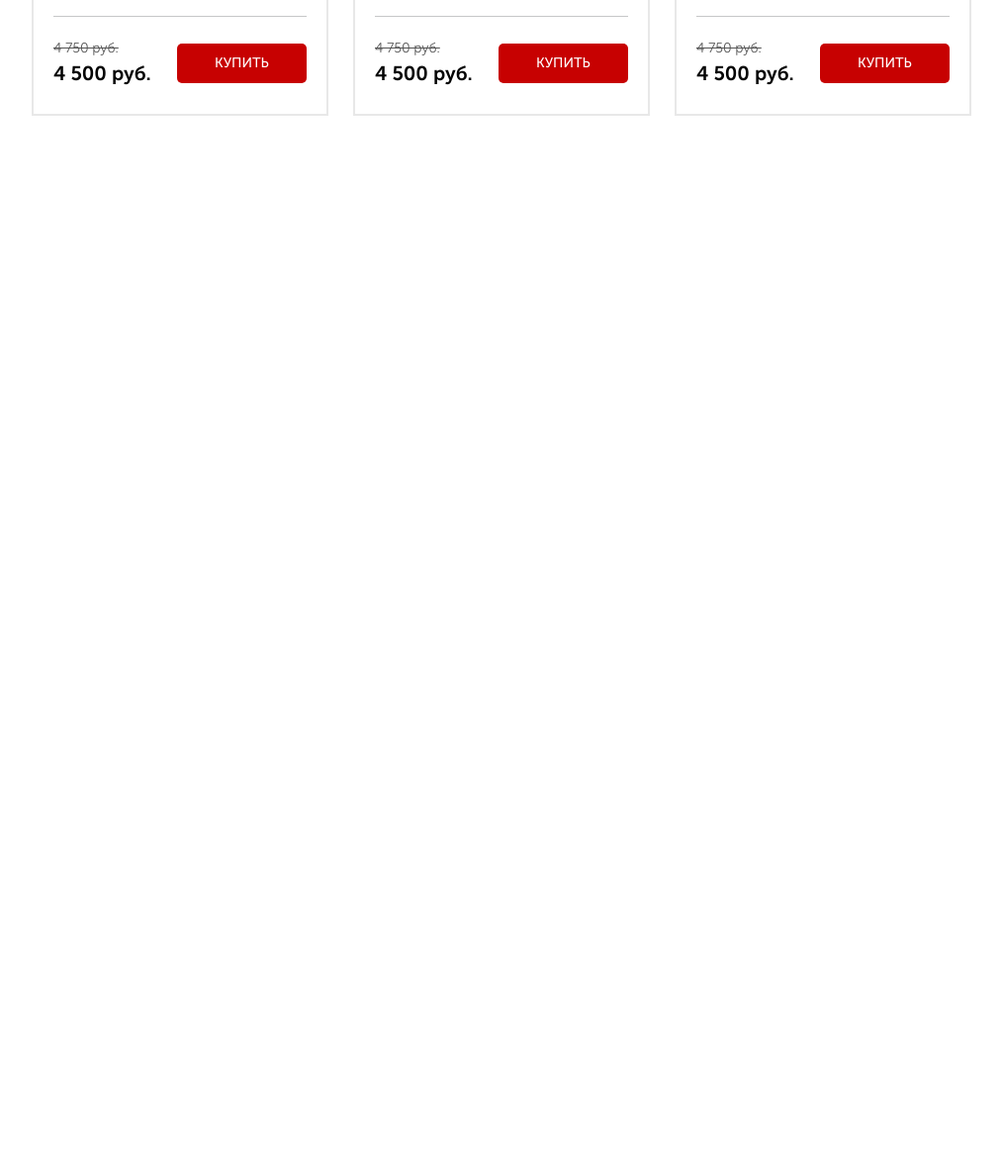
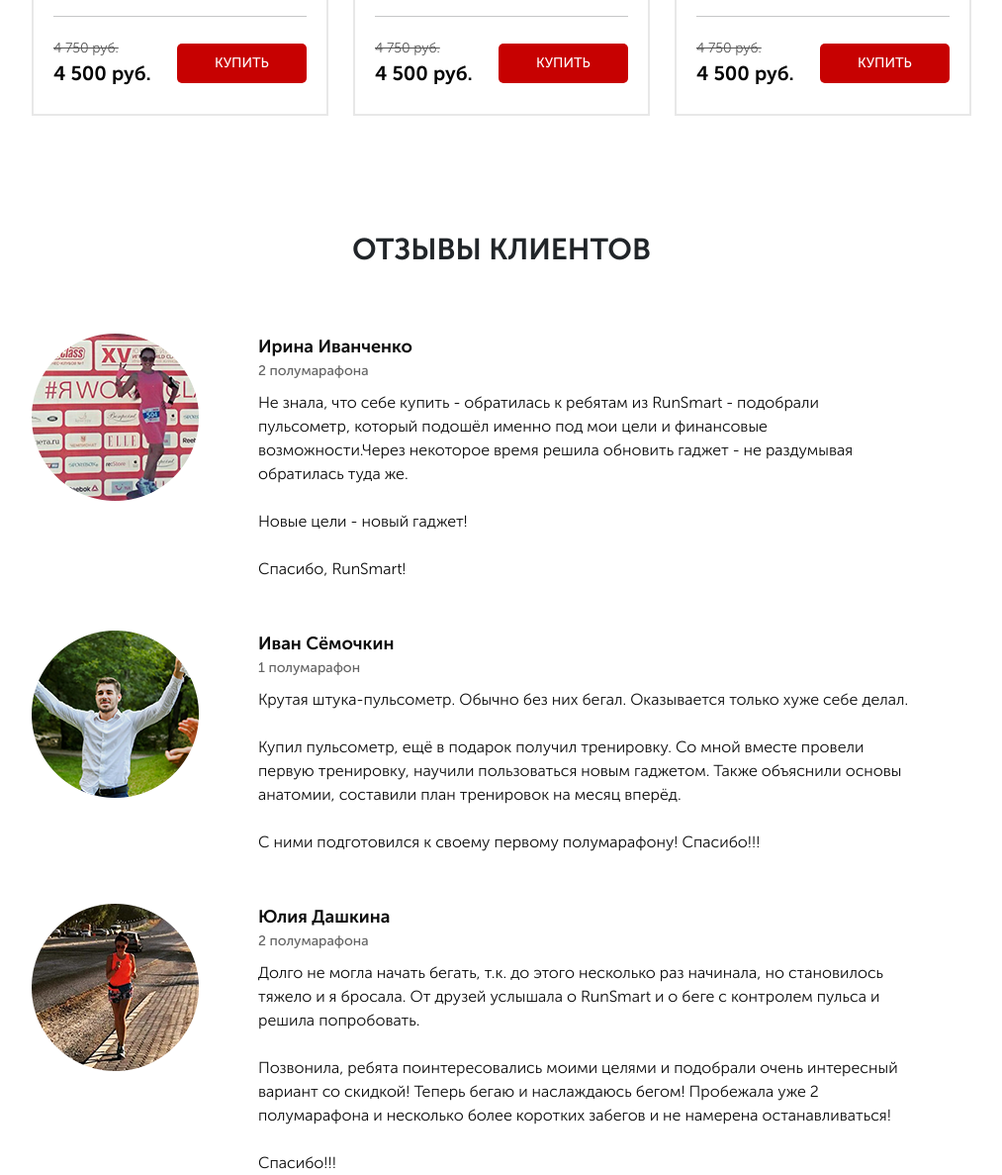
Before and after one commit to dan1795qa/HTML_CSS_Project, a website: page Pulse/src/index.html in a window 1280 px wide. Shown: the part 3692-4879 px from the top of the page at 99% size, without its empty margins (133-1146 px from the left). Before the commit the page ends 3929 px from the top, so only its background shows below. Drawn offline with nearby package versions, Linux system fonts and the light colour scheme; files that its build step writes are made by us from their sources; files whose address does not match are found by name.

Commit message:
add section 'feed'

```diff
--- a/Pulse/src/index.html
+++ b/Pulse/src/index.html
@@ -379,6 +379,48 @@
             </div>
     </section>
 
+    <section class="feed">
+        <div class="container">
+            <div class="feed__title">отзывы клиентов</div>
+            <div class="feed__item">
+                <img src="./img/feed_1.png" alt="" class="feed__img">
+                <div class="feed__text">
+                    <div class="feed__subtitle">Ирина Иванченко </div>
+                    <div class="feed__count">2 полумарафона</div>
+                    <div class="feed__descr">Не знала, что себе купить - обратилась к ребятам из RunSmart - подобрали пульсометр, который подошёл именно под мои цели и финансовые возможности.Через некоторое время решила обновить гаджет - не раздумывая обратилась туда же.
+                    <br><br>
+                    Новые цели - новый гаджет!
+                    <br><br>
+                    Спасибо, RunSmart! </div>
+                </div>
+            </div>
+            <div class="feed__item">
+                <img src="./img/feed_2.png" alt="" class="feed__img">
+                <div class="feed__text">
+                    <div class="feed__subtitle">Иван Сёмочкин</div>
+                    <div class="feed__count">1 полумарафон</div>
+                    <div class="feed__descr">Крутая штука-пульсометр. Обычно без них бегал. Оказывается только хуже себе делал.
+                    <br><br>
+                    Купил пульсометр, ещё в подарок получил тренировку. Со мной вместе провели первую тренировку, научили пользоваться новым гаджетом. Также объяснили основы анатомии, составили план тренировок на месяц вперёд.
+                    <br><br>
+                    С ними подготовился к своему первому полумарафону! Спасибо!!!</div>
+                </div>
+            </div>
+            <div class="feed__item">
+                <img src="./img/feed_3.png" alt="" class="feed__img">
+                <div class="feed__text">
+                    <div class="feed__subtitle">Юлия Дашкина</div>
+                    <div class="feed__count">2 полумарафона</div>
+                    <div class="feed__descr">Долго не могла начать бегать, т.к. до этого несколько раз начинала, но становилось тяжело и я бросала. От друзей услышала о RunSmart и о беге с контролем пульса и решила попробовать.
+                    <br><br>
+                    Позвонила, ребята поинтересовались моими целями и подобрали очень интересный вариант со скидкой! Теперь бегаю и наслаждаюсь бегом! Пробежала уже 2 полумарафона и несколько более коротких забегов и не намерена останавливаться!
+                    <br><br>
+                    Спасибо!!!</div>
+                </div>
+            </div>
+        </div>
+    </section>
+
 
     <!-- <script type="text/javascript" src="https://code.jquery.com/jquery-1.11.0.min.js"></script>
     <script type="text/javascript" src="https://code.jquery.com/jquery-migrate-1.2.1.min.js"></script>
--- /dev/null
+++ b/Pulse/src/sass/blocks/_feed.scss
@@ -0,0 +1,40 @@
+.feed {
+    &__title {
+        font-size: 30px;
+        font-weight: 700;
+        line-height: 30px;
+        text-align: center;
+        text-transform: uppercase;
+    }
+    &__item {
+        display: flex;
+        margin-top: 50px;
+        &:nth-child(2){
+            margin-top: 70px;}
+    }
+    &__img {
+        width: 169px;
+        height: 169px;
+        margin-right: 60px;
+    }
+    &__text {
+        padding-right: 60px;
+    }
+    &__subtitle {
+        color: #0d0d0d;
+        font-size: 18px;
+        font-weight: 700;
+    }
+    &__count {
+        color: #646464;
+        font-size: 14px;
+        font-weight: 500;
+    }
+    &__descr {
+        color: #0d0d0d;
+        font-size: 16px;
+        font-weight: 300;
+        margin-top: 10px;
+    }
+
+}
--- a/Pulse/src/sass/blocks/_title.scss
+++ b/Pulse/src/sass/blocks/_title.scss
@@ -12,5 +12,6 @@
     &__catalog {
         font-size: 30px;
         text-align: center;
+        text-transform: uppercase;
     }
 }
--- a/Pulse/src/sass/style.scss
+++ b/Pulse/src/sass/style.scss
@@ -23,4 +23,5 @@
 @import './blocks/forms';
 @import './blocks/carousel';
 @import './blocks/catalog';
+@import './blocks/_feed.scss';
 @import './media';
```
Also changed, not shown: Pulse/src/css/style.min.css, Pulse/src/img/feed_1.png (added), Pulse/src/img/feed_2.png (added), Pulse/src/img/feed_3.png (added).
